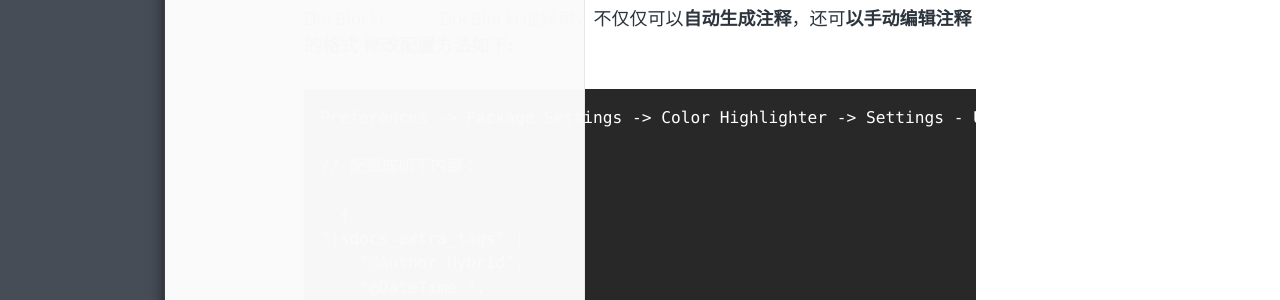
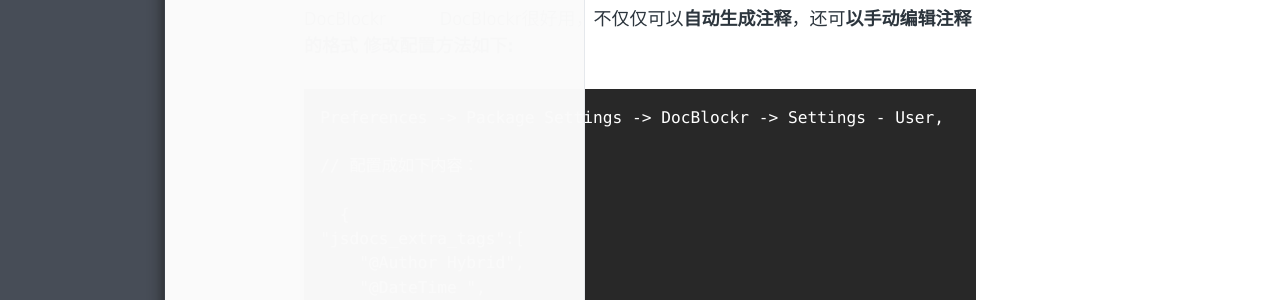
Before and after one commit to achuanya/achuanya.github.io, a Jekyll site: the page built from _posts/技术/2018-08-30-Ubuntu-set-up-sublime.md, in a window 1280 px wide. Shown: the part 3971-4271 px from the top of the page. Built offline with Jekyll 4.4.1, drawn with Linux system fonts in a browser that asks for light colours; comment, search, counter and statistics services are not loaded; some of the changed text lies outside the part shown.

Commit message:
Modified the DocBlockr...
Modified the DocBlockr...

```diff
--- a/_posts/技术/2018-08-30-Ubuntu-set-up-sublime.md
+++ b/_posts/技术/2018-08-30-Ubuntu-set-up-sublime.md
@@ -119,7 +119,7 @@ Colorsublime　　　直接从Sublime Text更改主题
 DocBlockr　　　DocBlockr很好用，不仅仅可以**自动生成注释**，还可**以手动编辑注释的格式**
 **修改配置方法如下:**
 
-    Preferences -> Package Settings -> Color Highlighter -> Settings - User,
+    Preferences -> Package Settings -> DocBlockr -> Settings - User,
 
     // 配置成如下内容：
 
```
